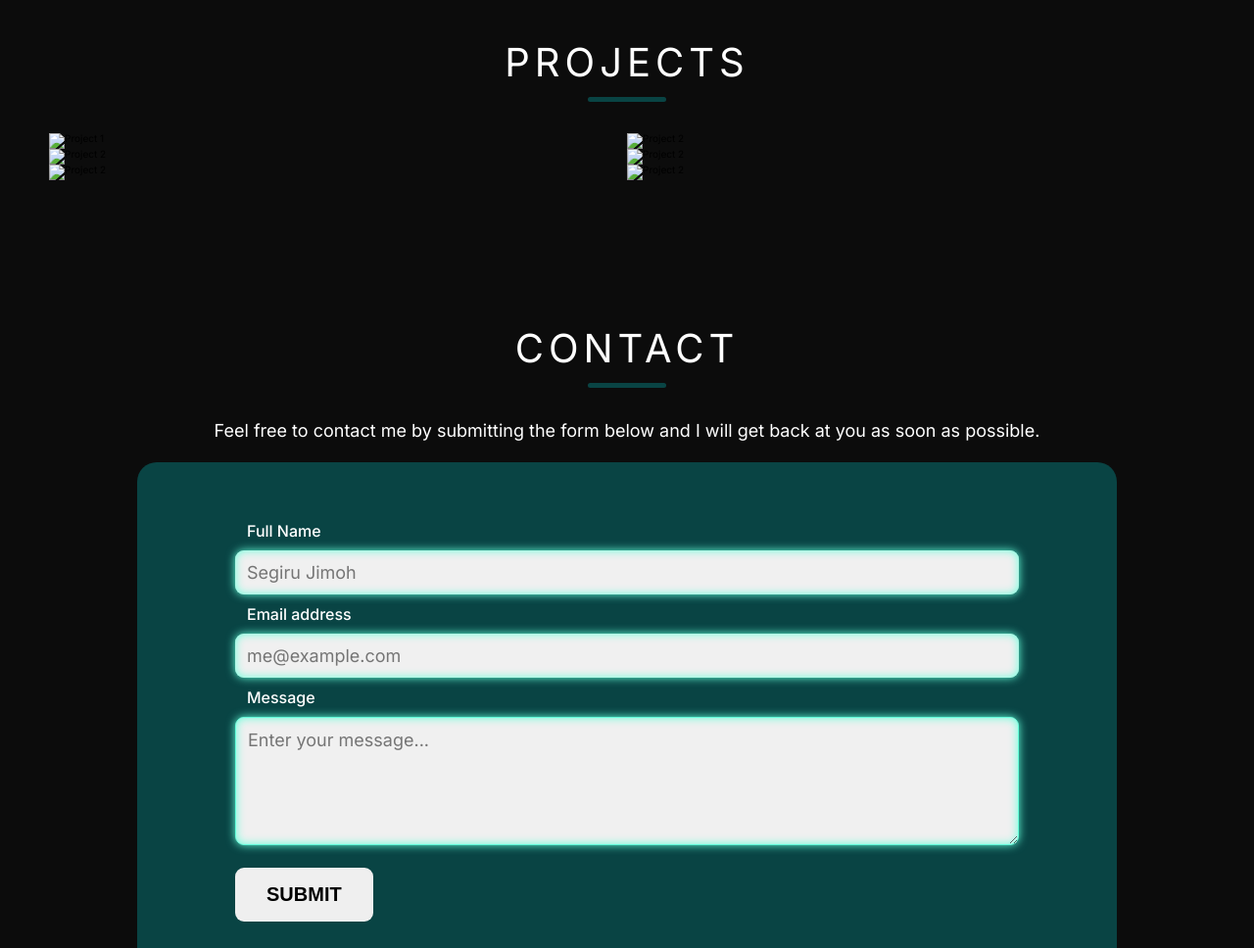
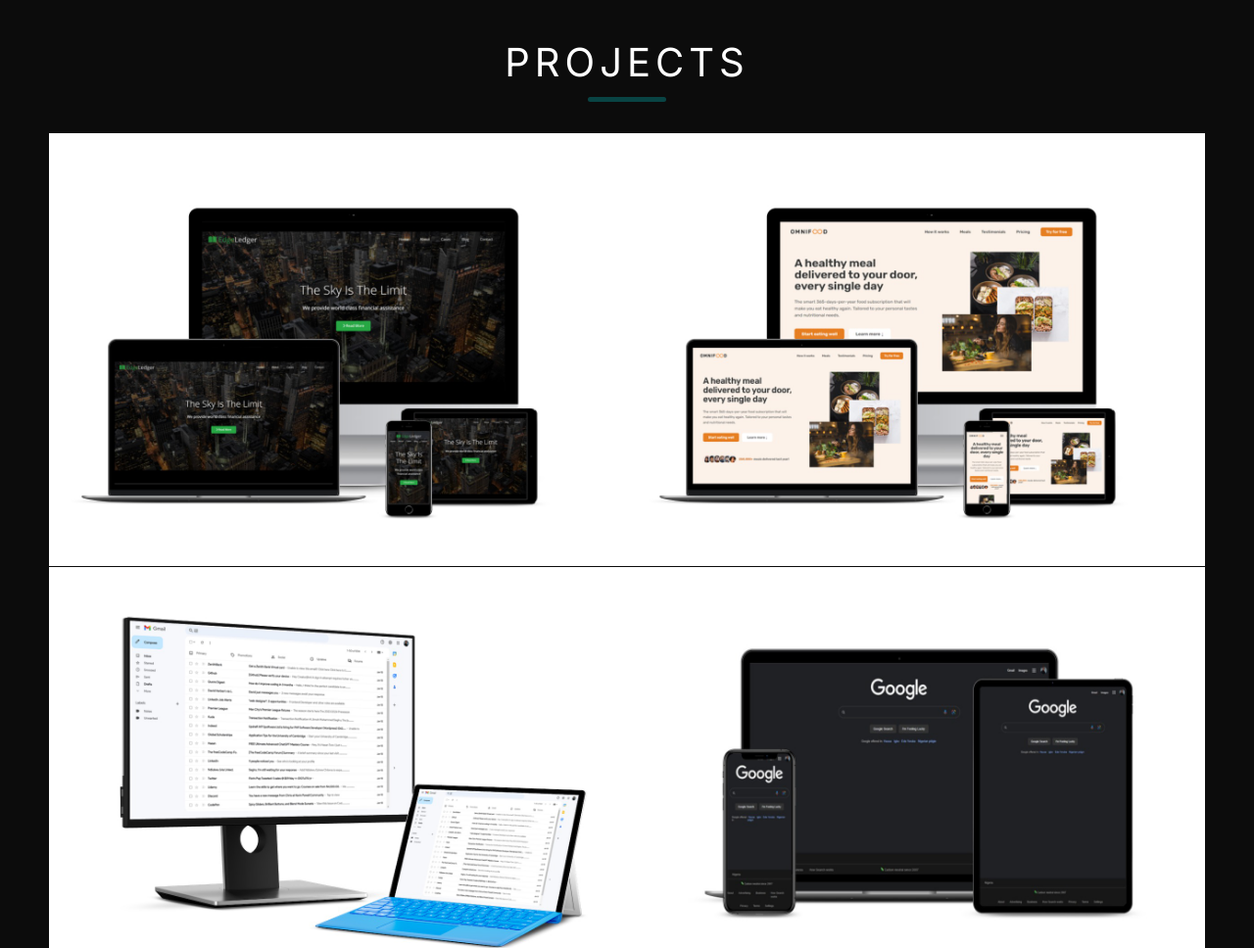
Before and after one commit to Creatorjihm/portfolio, a plain HTML site: page index.html in a window 1280 px wide. Shown: the part 1640-2608 px from the top of the page at 98% size. Drawn offline with nearby package versions, Linux system fonts and the light colour scheme; the site is published under a folder, as on GitHub Pages, so addresses that start at the root find nothing.

Commit message:
added a (.) on the projects images for them to show up on github pages

```diff
--- a/index.html
+++ b/index.html
@@ -228,7 +228,7 @@
       </div>
       <div class="portfolio">
         <div class="portfolio-item">
-          <img src="/img/smartmockups_loqvpr3p.jpg" alt="Project 1" />
+          <img src="./img/smartmockups_loqvpr3p.jpg" alt="Project 1" />
           <div class="overlay">
             <h3>Project Edgeledger</h3>
             <p>
@@ -241,7 +241,7 @@
           </div>
         </div>
         <div class="portfolio-item">
-          <img src="/img/smartmockups_loqwloyx.jpg" alt="Project 2" />
+          <img src="./img/smartmockups_loqwloyx.jpg" alt="Project 2" />
           <div class="overlay">
             <h3>Project Omnifood</h3>
             <p>
@@ -255,7 +255,7 @@
           </div>
         </div>
         <div class="portfolio-item">
-          <img src="/img/smartmockups_loqwwc35.jpg" alt="Project 2" />
+          <img src="./img/smartmockups_loqwwc35.jpg" alt="Project 2" />
           <div class="overlay">
             <h3>Project Gmail Clone</h3>
             <p>
@@ -267,7 +267,7 @@
           </div>
         </div>
         <div class="portfolio-item">
-          <img src="/img/smartmockups_loqxsk9n.jpg" alt="Project 2" />
+          <img src="./img/smartmockups_loqxsk9n.jpg" alt="Project 2" />
           <div class="overlay">
             <h3>Project Google Clone</h3>
             <p>
@@ -280,7 +280,7 @@
           </div>
         </div>
         <div class="portfolio-item">
-          <img src="/img/smartmockups_loqycfrh.jpg" alt="Project 2" />
+          <img src="./img/smartmockups_loqycfrh.jpg" alt="Project 2" />
           <div class="overlay">
             <h3>Project X Clone</h3>
             <p>
@@ -292,7 +292,7 @@
           </div>
         </div>
         <div class="portfolio-item">
-          <img src="/img/smartmockups_loqzh03q.jpg" alt="Project 2" />
+          <img src="./img/smartmockups_loqzh03q.jpg" alt="Project 2" />
           <div class="overlay">
             <h3>Project Netflix Clone</h3>
             <p>
```
